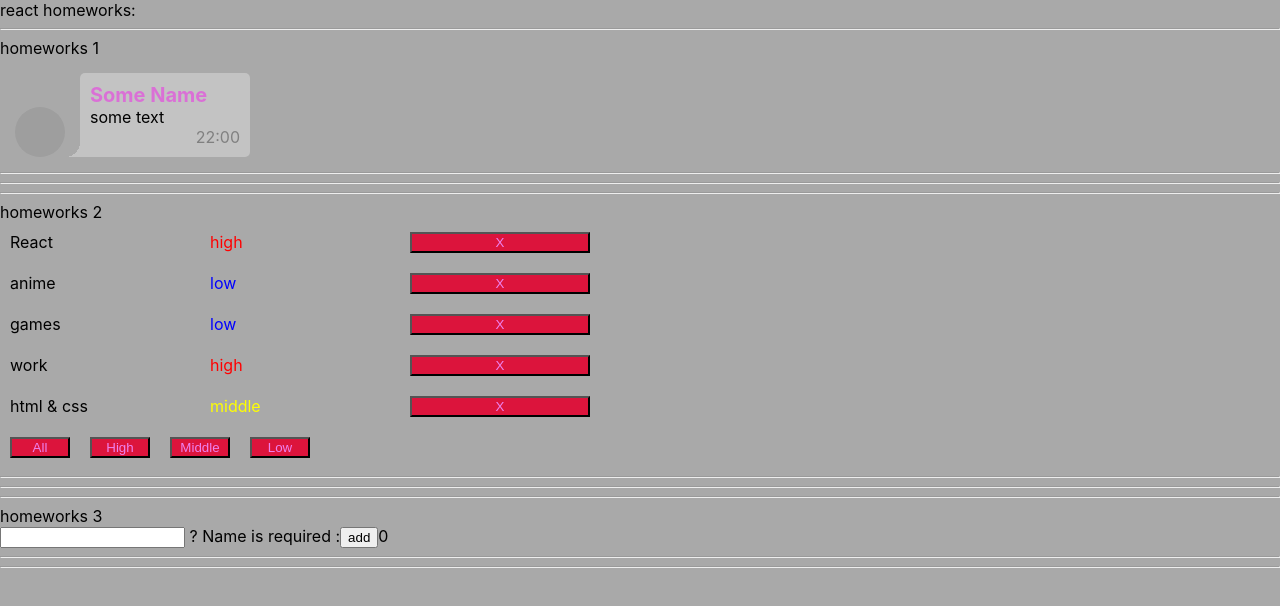
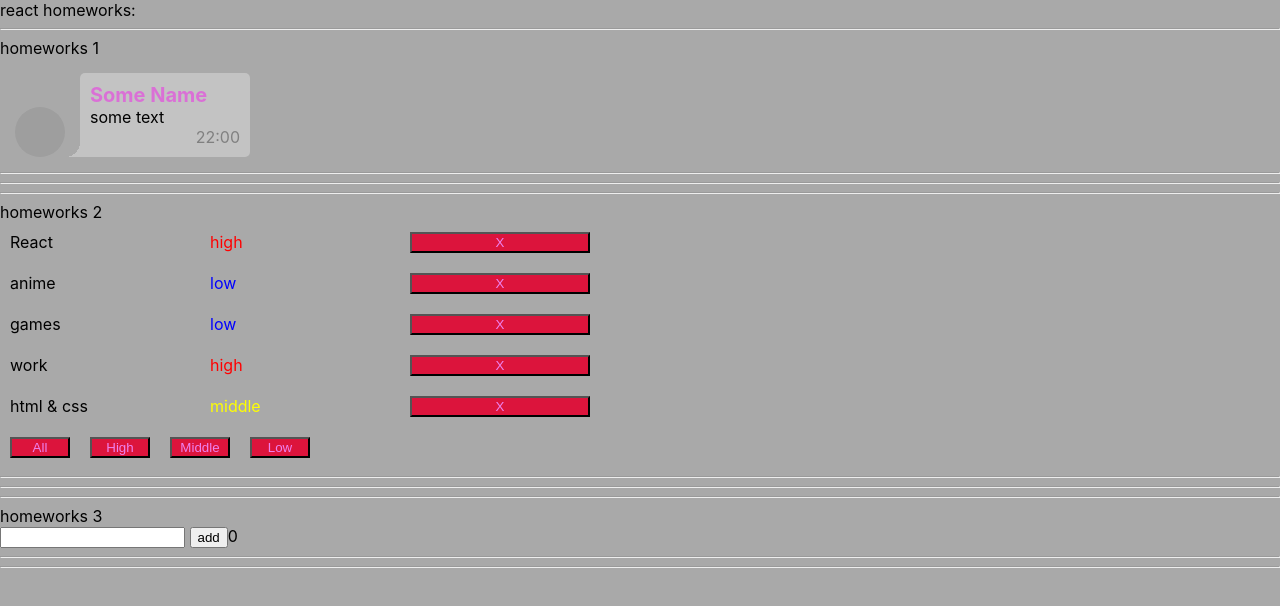
Before and after one commit to egory4fash/HomeTasks, a React (Create React App) app: page / in a window 1280 px wide. Shown: the top 606 px of the page. Built offline with nearby package versions, Linux system fonts and the light colour scheme; grey boxes are pictures that could not be loaded.

Commit message:
HW3 without Enter errormessage fixed REALLY fixed)

```diff
--- a/src/p2-homeworks/h3/Greeting.tsx
+++ b/src/p2-homeworks/h3/Greeting.tsx
@@ -18,7 +18,7 @@ const Greeting: React.FC<GreetingPropsType> = (
     return (
         <div>
             <input value={name} onChange={setNameCallback} className={inputClass}/>
-            <span> {error} ? Name is required</span> :
+            <span> {error && "name is required" }  </span>
             <button onClick={addUser}>add</button>
             <span>{totalUsers}</span>
         </div>
```
